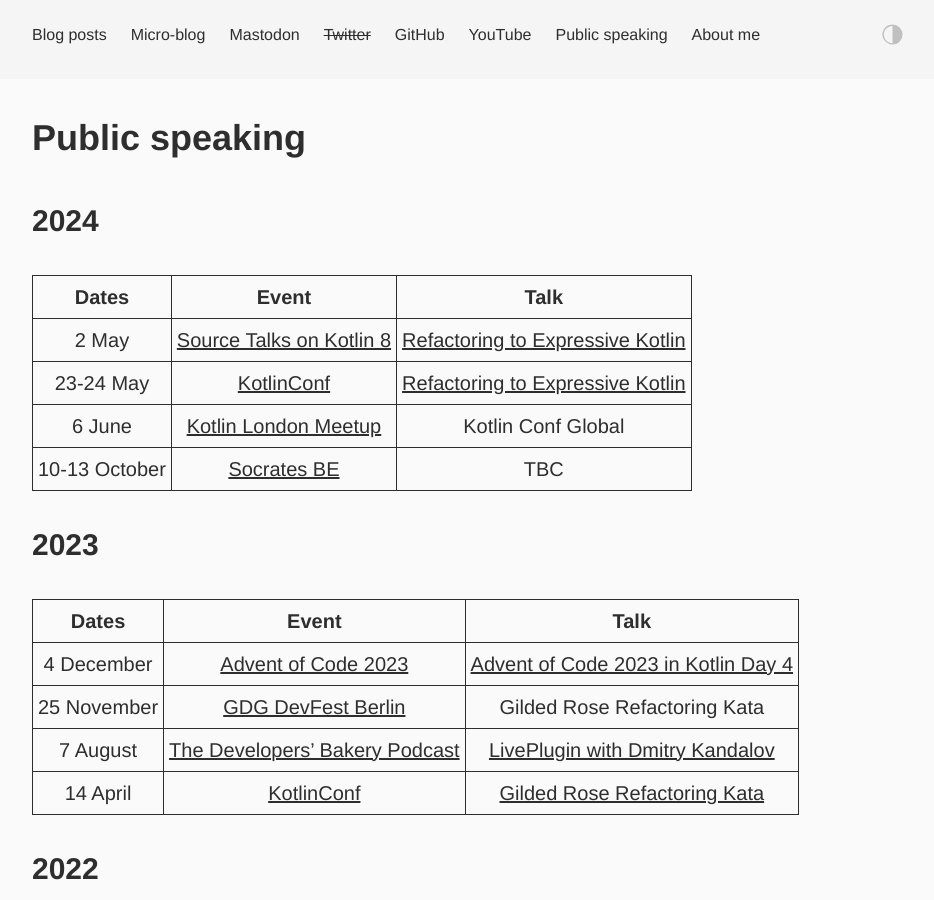
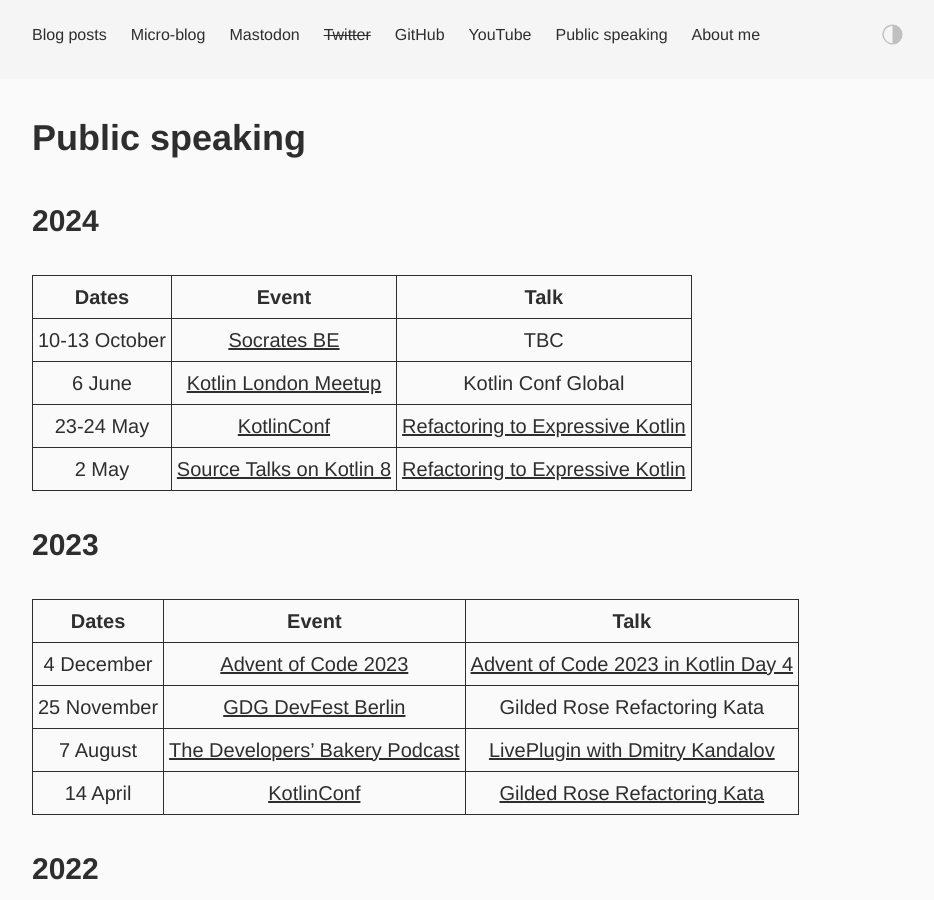
Before and after one commit to dkandalov/dkandalov.github.io, a Jekyll site: the page built from public-speaking.md, in a window 1280 px wide and 900 px high. Shown: the whole window, without its empty margins (160-1094 px from the left). Built offline with Jekyll 4.4.1, drawn with Linux system fonts in a browser that asks for light colours.

```diff
--- a/public-speaking.md
+++ b/public-speaking.md
@@ -8,10 +8,10 @@ permalink: public-speaking
 
 | Dates | Event | Talk |
 | --- | --- | --- |
+| 10-13 October | [Socrates BE](https://socratesbe.org) | TBC |
+| 6 June | [Kotlin London Meetup](https://www.meetup.com/kotlin-london/events/300882149) | Kotlin Conf Global |
+| 23-24 May | [KotlinConf](https://kotlinconf.com) | [Refactoring to Expressive Kotlin](https://www.youtube.com/watch?v=p5WylVjtzBQ) |
 | 2 May | [Source Talks on Kotlin 8](https://www.linkedin.com/company/source-technology-ltd) | [Refactoring to Expressive Kotlin](https://www.youtube.com/watch?v=UwM3b5D4FjU) |
-| 23-24 May | [KotlinConf](https://kotlinconf.com) | [Refactoring to Expressive Kotlin](https://www.youtube.com/watch?v=p5WylVjtzBQ) |
-| 6 June | [Kotlin London Meetup](https://www.meetup.com/kotlin-london/events/300882149) | Kotlin Conf Global |
-| 10-13 October | [Socrates BE](https://socratesbe.org) | TBC |
 {:.post-table}
 
 ### 2023
```
